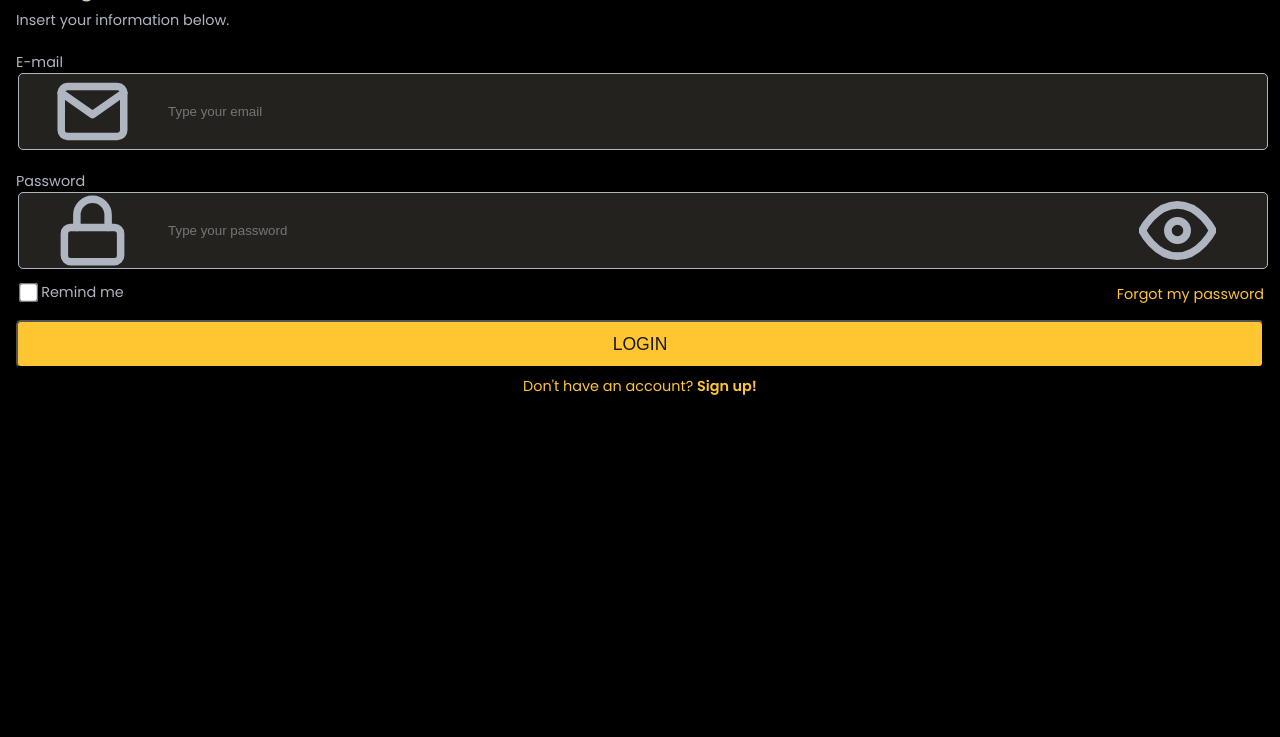
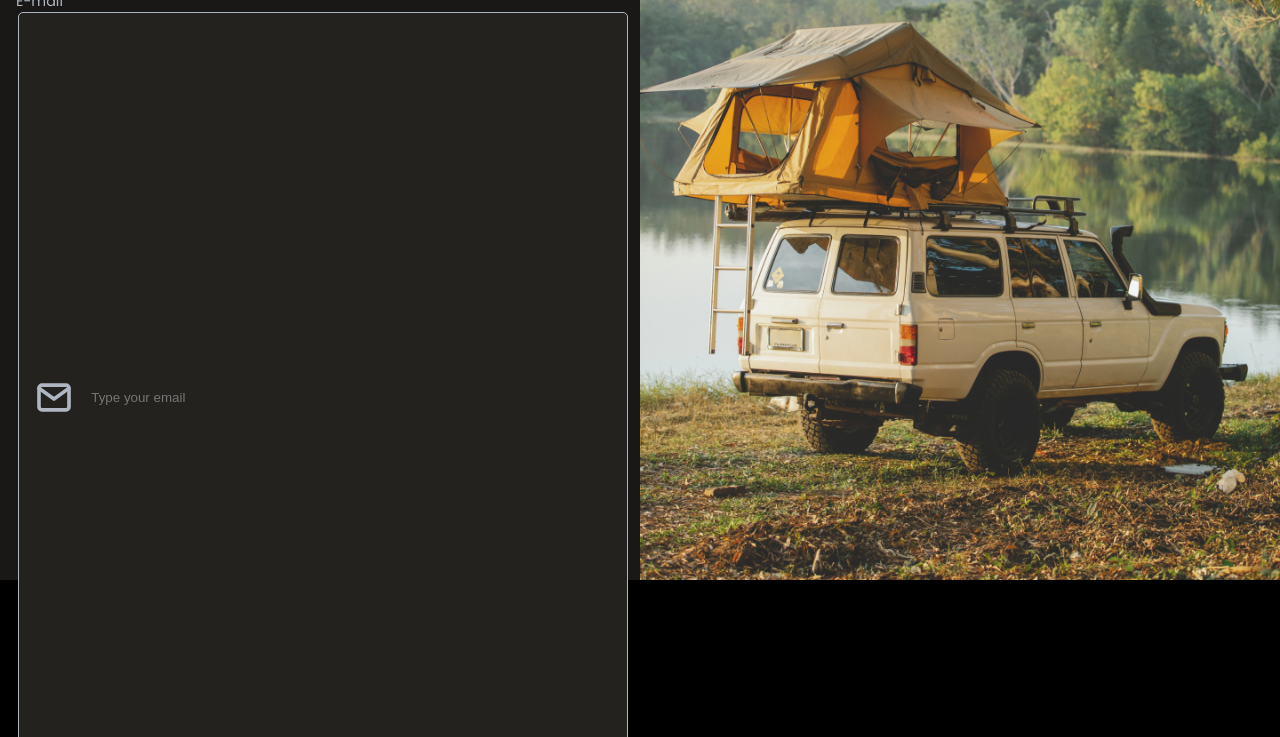
Before and after one commit to adlascio-instructor/web-dev-1-week-4-assignment-momoiropuchoman, a plain HTML site: page index.html in a window 1280 px wide. Shown: the part 220-957 px from the top of the page. Before the commit the page ends 800 px from the top, so only its background shows below. Drawn offline with Linux system fonts and the light colour scheme.

Commit message:
Place the side image for PC page

```diff
--- a/index.html
+++ b/index.html
@@ -44,5 +44,6 @@
         <a href="./sign-up.html" class="signup-link">Sign up!</a>
       </div>
     </div>
+    <img class="side-image" src="images/side-image.jpg">
   </body>
 </html>
--- a/style.scss
+++ b/style.scss
@@ -19,6 +19,7 @@ body {
 
 .login-area {
   padding: 2rem 1rem 0;
+  background-color: var(--background);
 }
 
 .logo-image {
@@ -137,3 +138,20 @@ body {
 .signup-link:visited {
   color: var(--primary-color);
 }
+
+.side-image {
+  width: 0;
+  height: 0;
+}
+
+@media only screen and (min-width: 600px) {
+  body {
+    display: grid;
+    grid-template-columns: 50% 50%;
+  }
+
+  .side-image {
+    width: 100%;
+    height: auto;
+  }
+}
```
Also changed, not shown: style.css, 1 other file.
